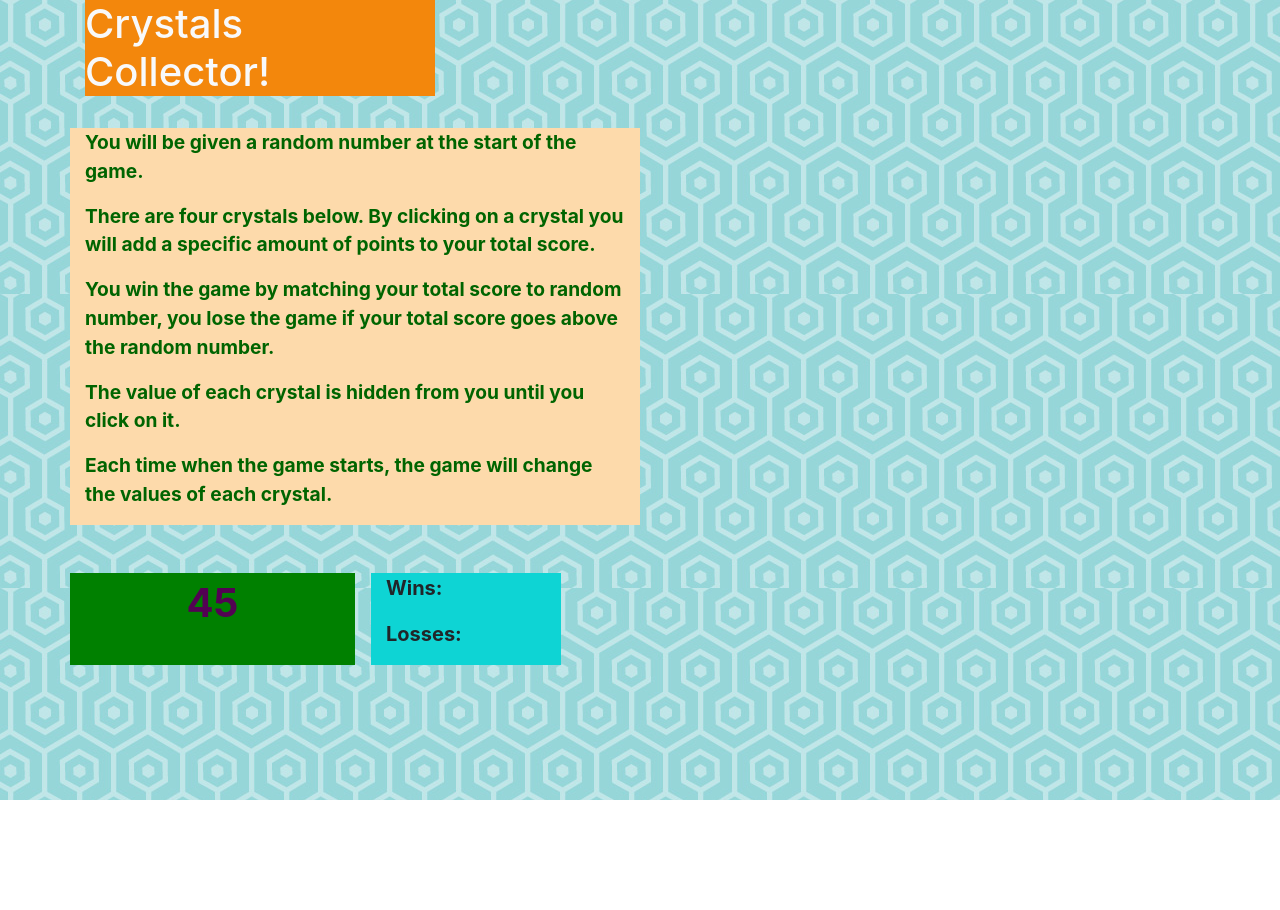
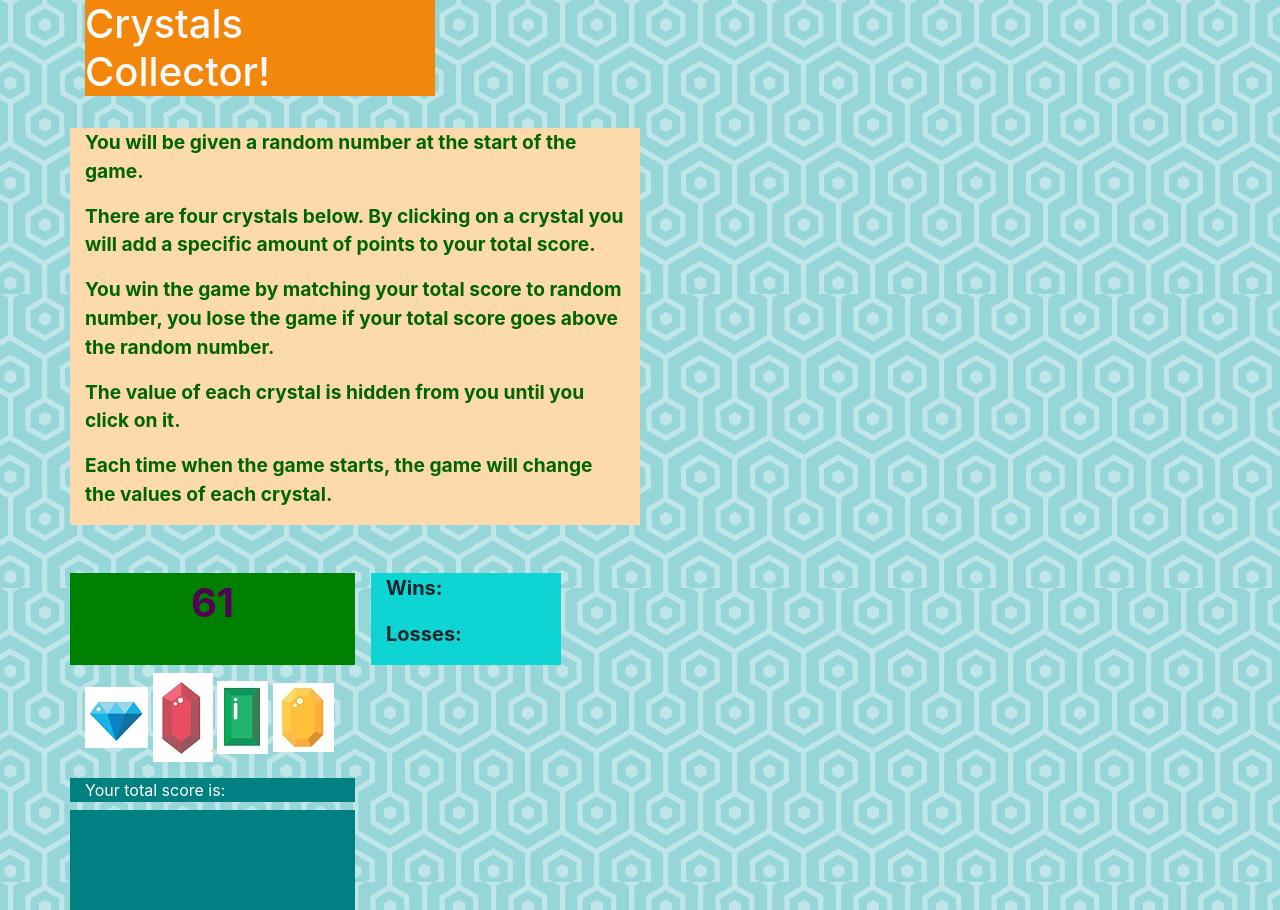
Before and after one commit to MoChips2/unit-4-game, a plain HTML site: page index.html in a window 1280 px wide. Before the commit the page ends 800 px from the top, so only its background shows below. Drawn offline with nearby package versions, Linux system fonts and the light colour scheme.

Commit message:
updated html & js progress

```diff
--- a/assets/css/style.css
+++ b/assets/css/style.css
@@ -19,8 +19,18 @@ body {
     font-size: 250%;
 }
 
-#score {
+#game-tally {
     background: rgb(14, 212, 212);
     font-weight: bold;
     font-size: 125%;
 }
+
+#total-score {
+    background: teal;
+    color: white;
+}
+
+#score {
+    background: teal;
+    color: white;
+}
--- a/assets/javascript/game.js
+++ b/assets/javascript/game.js
@@ -0,0 +1,45 @@
+// random number generated from 19-120
+$(document).ready(function () {
+
+    // random number to be shown at start of game from 19-120
+    var randomNumber = Math.floor(Math.random() * 102) + 19;
+
+    //create random number 1-12 for each crystal
+    var num1 = Math.floor(Math.random() * 12) + 1;
+    var num2 = Math.floor(Math.random() * 12) + 1;
+    var num3 = Math.floor(Math.random() * 12) + 1;
+    var num4 = Math.floor(Math.random() * 12) + 1;
+
+    //storing score and total values here
+    var totalScore = 0;
+    var winCount = 0;
+    var loseCount = 0;
+
+    //appends the random number to html id.
+    $("#RNG").text(randomNumber);
+
+    // create a click function for each gem
+    // assign random number to each click function
+    $("#blue-gem").on("click", function () {
+        totalScore += num1;
+        $("#score").text(totalScore);
+    });
+    $("#red-gem").on("click", function () {
+        totalScore += num2;
+        $("#score").text(totalScore);
+    });
+    $("#green-gem").on("click", function () {
+        totalScore += num3;
+        $("#score").text(totalScore);
+    });
+    $("#yellow-gem").on("click", function () {
+        totalScore += num4;
+        $("#score").text(totalScore);
+    });
+
+
+    // link gem number to the user score
+    // when gem number is equal to
+    // tally wins and loses
+
+});
--- a/index.html
+++ b/index.html
@@ -8,6 +8,8 @@
         crossorigin="anonymous">
     <title>Crystals Collector Game</title>
     <link rel="stylesheet" type="text/css" href="assets/css/style.css" />
+    <script src="https://cdnjs.cloudflare.com/ajax/libs/jquery/3.3.1/jquery.min.js"></script>
+    <script type=text/javascript src="assets/javascript/game.js"></script>
 </head>
 
 <body>
@@ -35,11 +37,38 @@
     <div class="container">
         <div class="row">
             <div id="total" class="col-lg-3 text-center">
-                <p>45</p>
+                <p id="RNG"></p>
+                <!--fill rng-->
             </div>
-            <div id="score" class="col-lg-2 ml-3">
+            <div id="game-tally" class="col-lg-2 ml-3">
                 <p>Wins: </p>
                 <p>Losses: </p>
+            </div>
+        </div>
+    </div>
+    <div class="container">
+        <div class="row">
+            <!--line up images at the end-->
+            <div id="crystals" class="col-lg-4 mt-2">
+                <img class="" id="blue-gem" src="assets/images/blue.png" alt="blue gem" />
+                <img class="" id="red-gem" src="assets/images/red.png" alt="red gem" />
+                <img class="" id="green-gem" src="assets/images/green.png" alt="green gem" />
+                <img class="" id="yellow-gem" src="assets/images/yellow.png" alt="yellow gem" />
+            </div>
+        </div>
+    </div>
+    <div class="container mt-3">
+        <div class="row">
+            <div id="total-score" class="col-lg-3">
+                <!--scorecard-->
+                Your total score is:
+            </div>
+        </div>
+    </div>
+    <div class="container mt-2">
+        <div class="row">
+            <div id="score" class="col-lg-3" style="height:100px;">
+                <!--score updated here-->
             </div>
         </div>
     </div>
@@ -47,5 +76,4 @@
 
 </body>
 
-
 </html>
```
